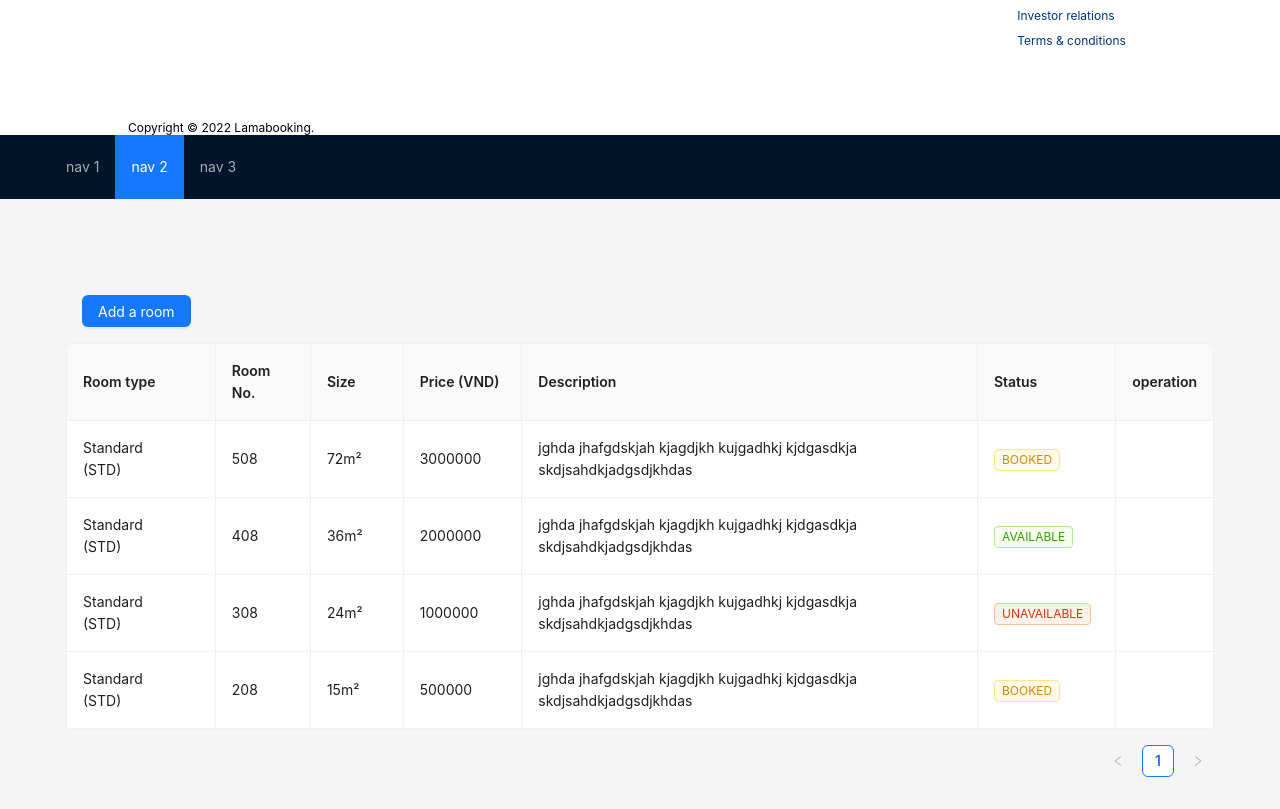
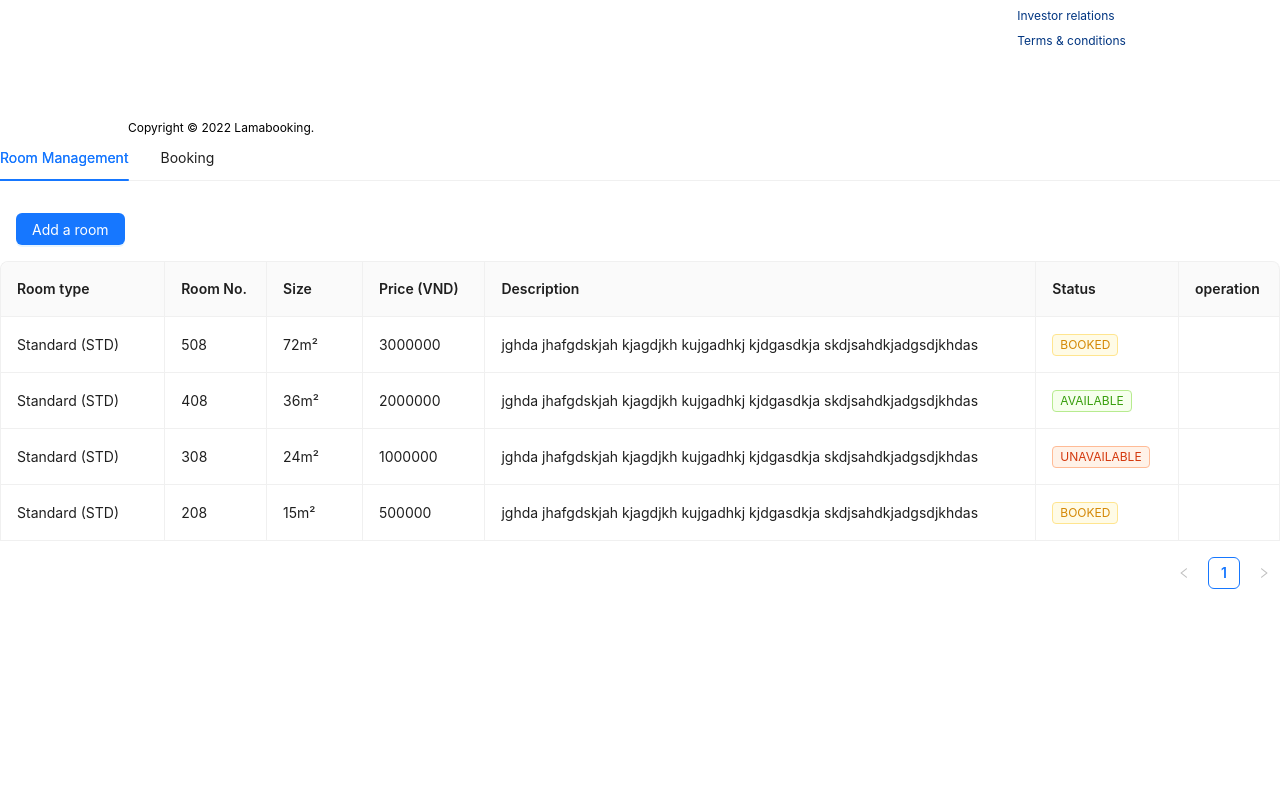
Before and after one commit to vyntt279/sa-d, a React (Create React App) app in the folder frontend/: page / in a window 1280 px wide. Shown: the part 1244-2053 px from the top of the page. After the commit the page ends 1849 px from the top, so only its background shows below. Built offline with nearby package versions, Linux system fonts and the light colour scheme.

Commit message:
add view booking

```diff
--- a/frontend/src/pages/admin/MainRoom.tsx
+++ b/frontend/src/pages/admin/MainRoom.tsx
@@ -1,34 +1,19 @@
 import React from 'react';
-import { Breadcrumb, Layout, Menu } from 'antd';
+import { Layout, Menu, Tabs } from 'antd';
 import Room from './Room';
+import ViewBooking from './ViewBooking';
 
 const { Header, Content, Footer } = Layout;
 
 const MainRoom: React.FC = () => (
-  <Layout>
-    <Header style={{ position: 'sticky', top: 0, zIndex: 1, width: '100%' }}>
-      <div className="logo" />
-      <Menu
-        theme="dark"
-        mode="horizontal"
-        defaultSelectedKeys={['2']}
-        items={new Array(3).fill(null).map((_, index) => ({
-          key: String(index + 1),
-          label: `nav ${index + 1}`,
-        }))}
-      />
-    </Header>
-    <Content className="site-layout" style={{ padding: '0 50px', marginTop: 64 }}>
-      {/* <Breadcrumb style={{ margin: '16px 0' }}>
-        <Breadcrumb.Item>Home</Breadcrumb.Item>
-        <Breadcrumb.Item>List</Breadcrumb.Item>
-        <Breadcrumb.Item>App</Breadcrumb.Item>
-      </Breadcrumb> */}
-      <div className="site-layout-background" style={{ padding: 16, minHeight: 380 }}>
-        <Room></Room>
-      </div>
-    </Content>
-  </Layout>
+  <Tabs defaultActiveKey="1">
+    <Tabs.TabPane tab="Room Management" key="1">
+      <Room></Room>
+    </Tabs.TabPane>
+    <Tabs.TabPane tab="Booking" key="2">
+      <ViewBooking></ViewBooking>
+    </Tabs.TabPane>
+  </Tabs>
 );
 
 export default MainRoom;
--- /dev/null
+++ b/frontend/src/pages/admin/ViewBooking.tsx
@@ -0,0 +1,138 @@
+import React from 'react';
+import { Space, Table, Tag } from 'antd';
+import type { ColumnsType } from 'antd/es/table';
+
+interface DataType {
+    no: number;
+    email: string;
+    name: string;
+    roomtype: string;
+    roomNo: number;
+    start: string;
+    end: string;
+    price: number;
+    status: string[];
+}
+
+const columns: ColumnsType<DataType> = [
+    {
+        title: 'No.',
+        dataIndex: 'no',
+        key: 'no',
+    },
+    {
+        title: 'Email',
+        dataIndex: 'email',
+        key: 'email',
+    },
+    {
+        title: 'Name',
+        dataIndex: 'name',
+        key: 'name',
+    },
+    {
+        title: 'Room Type',
+        dataIndex: 'roomtype',
+        key: 'roomtype',
+    },
+    {
+        title: 'Room Number',
+        dataIndex: 'roomNo',
+        key: 'roomNo',
+    },
+    {
+        title: 'Start Date',
+        dataIndex: 'start',
+        key: 'start',
+    },
+    {
+        title: 'End Date',
+        dataIndex: 'end',
+        key: 'end',
+    },
+    {
+        title: 'Price',
+        dataIndex: 'price',
+        key: 'price',
+    },
+    {
+        title: 'Status',
+        key: 'status',
+        dataIndex: 'status',
+        render: (_, { status }) => (
+            <>
+                {status.map((status) => {
+                    let color = 'grey';
+                    if (status === 'Cancel') {
+                        color = 'volcano';
+                    }
+                    else if (status === 'Check In') {
+                        color = 'green';
+                    }
+                    else if (status === 'Check Out') {
+                        color = 'blue';
+                    }
+                    else if (status === 'Booked') {
+                        color = 'gold';
+                    }
+                    return (
+                        <Tag color={color} key={status}>
+                            {status.toUpperCase()}
+                        </Tag>
+                    );
+                })}
+            </>
+        ),
+    },
+];
+
+const data: DataType[] = [
+    {
+        no: 1,
+        email: 'test@test.com.vn',
+        name: 'test test',
+        roomtype: 'STANDARD (STD)',
+        roomNo: 508,
+        start: '2022-11-24 19:00',
+        end: '2022-11-24 20:00',
+        price: 3000000,
+        status: ['Booked'],
+    },
+    {
+        no: 2,
+        email: 'test@test.com.vn',
+        name: 'test test',
+        roomtype: 'STANDARD (STD)',
+        roomNo: 408,
+        start: '2021-11-24 19:00',
+        end: '2021-11-24 20:00',
+        price: 30000,
+        status: ['Check In'],
+    },
+    {
+        no: 3,
+        email: 'test@test.com.vn',
+        name: 'test test',
+        roomtype: 'STANDARD (STD)',
+        roomNo: 308,
+        start: '2021-11-23 19:00',
+        end: '2021-11-23 20:00',
+        price: 300000,
+        status: ['Check Out'],
+    },
+    {
+        no: 4,
+        email: 'test@test.com.vn',
+        name: 'test test',
+        roomtype: 'STANDARD (STD)',
+        roomNo: 308,
+        start: '2020-11-24 19:00',
+        end: '2020-11-24 20:00',
+        price: 30000,
+        status: ['Cancel'],
+    },
+];
+
+const ViewBooking: React.FC = () => <Table columns={columns} dataSource={data} />;
+
+export default ViewBooking;
```
